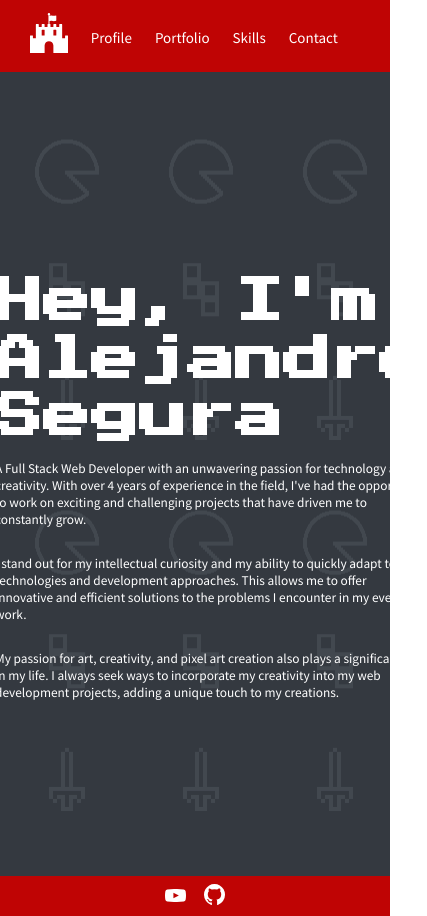
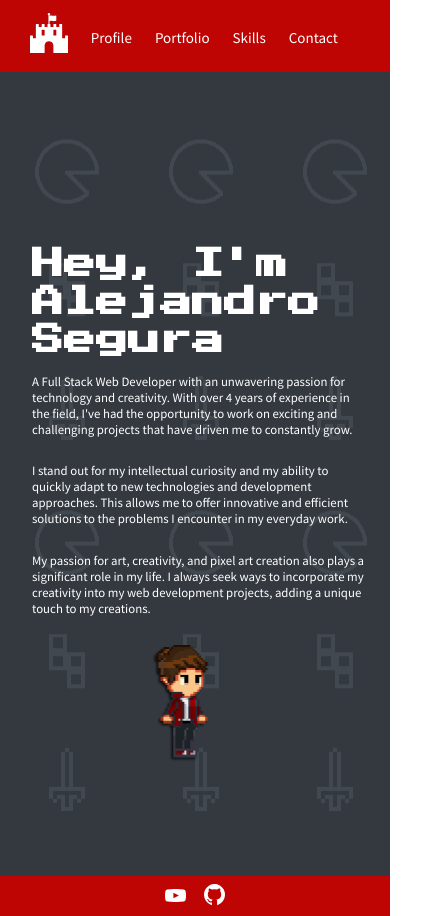
Before and after one commit to Alek1l99/webApp-Alejandro-Segura, an Angular app: page /profile in a window 390 px wide. Shown: the whole page, 427 px wide, since content can reach past the window. Built offline with nearby package versions, Linux system fonts and the light colour scheme.

Commit message:
profile resposive mobile version

```diff
--- a/src/app/pages/profile/profile.component.css
+++ b/src/app/pages/profile/profile.component.css
@@ -10,19 +10,25 @@
 
 /* Media Query for Small Screens */
 @media only screen and (max-width: 46em) {
-  h2 {
-    font-size: 15pt;
+  .perfilContainer {
+    padding: 2em 1.5em 0 2em;
+    flex-direction:column;
   }
 
+  .perfilContainer  h1 {
+    font-size: 2em;
+  }
   p {
-    font-size: 10pt;
+    font-size: .8em;
     line-height: normal;
   }
-
   .containerImageAlek img {
     width: 30%;
+    transform: translatex(100%);
   }
+
 }
+
 
 /* Media Query for Large Screens */
 @media screen and (min-width: 120em) {
```
